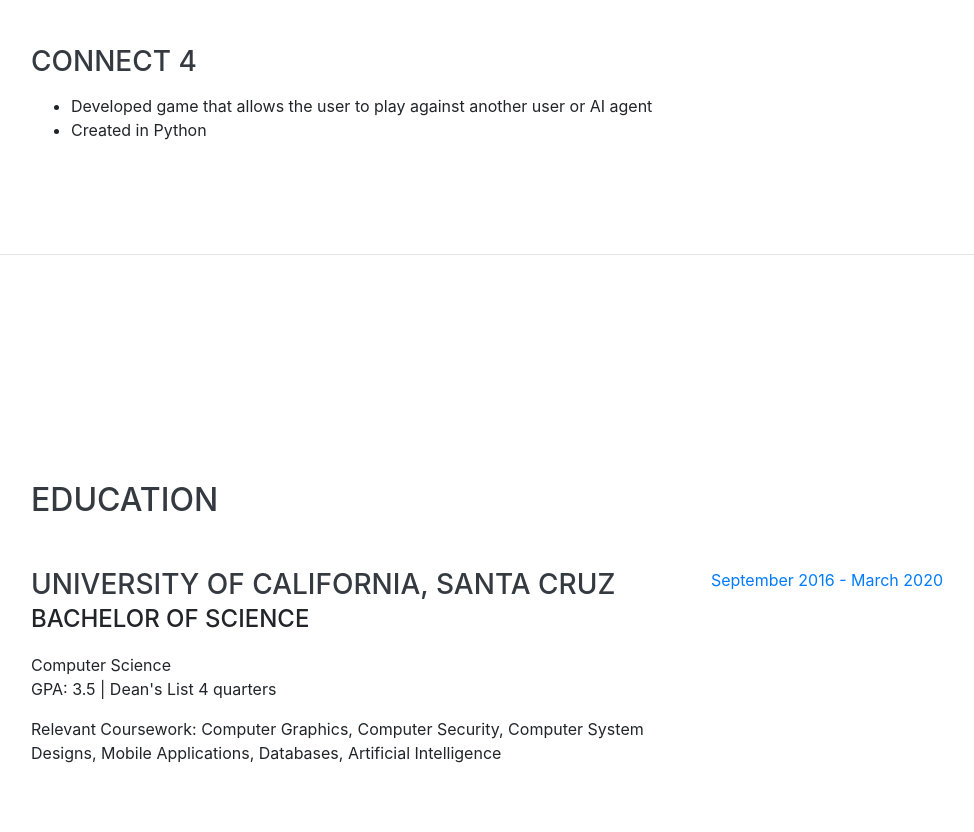
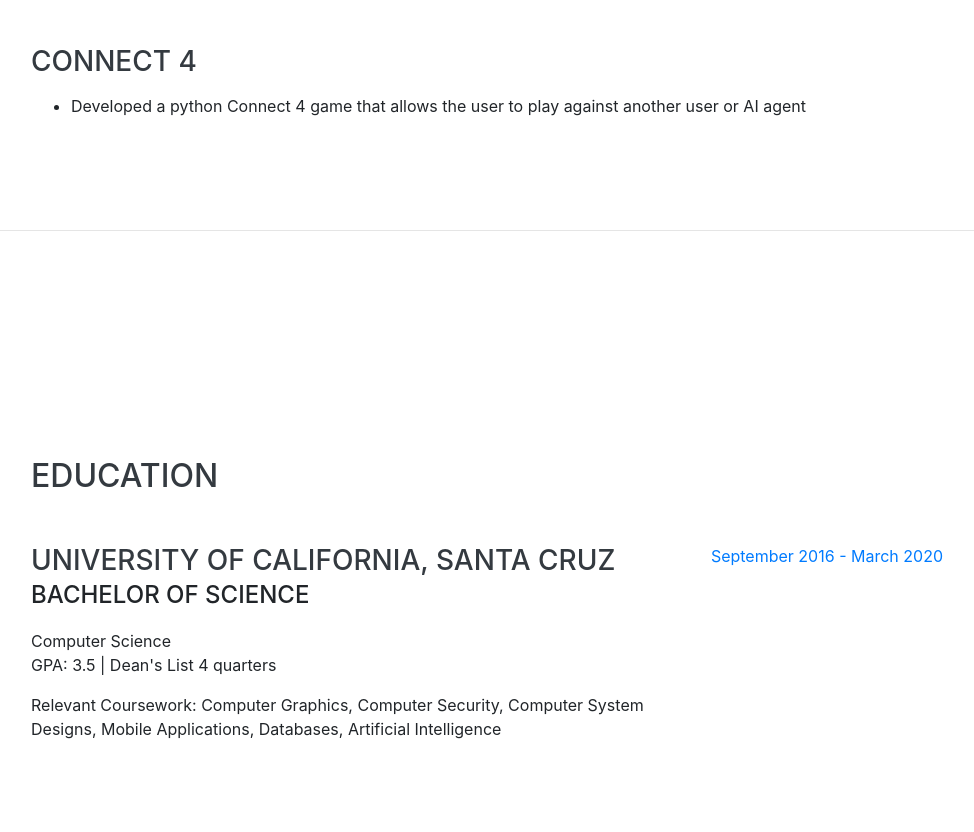
Before and after one commit to RishabJain27/RishabJain27.github.io, a website with bundled scripts: page index.html in a window 1280 px wide. Shown: the part 2482-3314 px from the top of the page, without its empty margins (289-1263 px from the left). Built offline with nearby package versions, Linux system fonts and the light colour scheme; a web font is replaced by a local one.

Commit message:
edit project

```diff
--- a/index.html
+++ b/index.html
@@ -188,8 +188,7 @@
               <h3 class="mb-0">Connect 4</h3>
               <p>
                 <ul>
-                  <li>Developed game that allows the user to play against another user or AI agent</li>
-                  <li>Created in Python</li>
+                  <li>Developed a python Connect 4 game that allows the user to play against another user or AI agent</li>
                 </ul>
               </p>
             </div>
```
